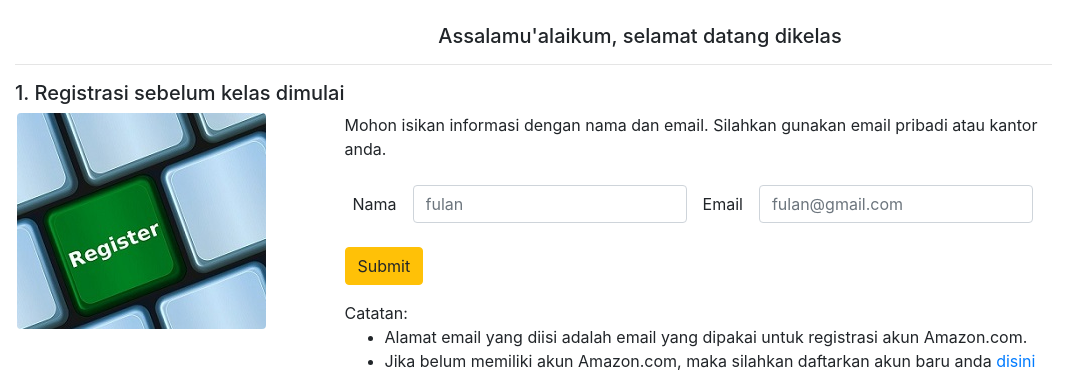
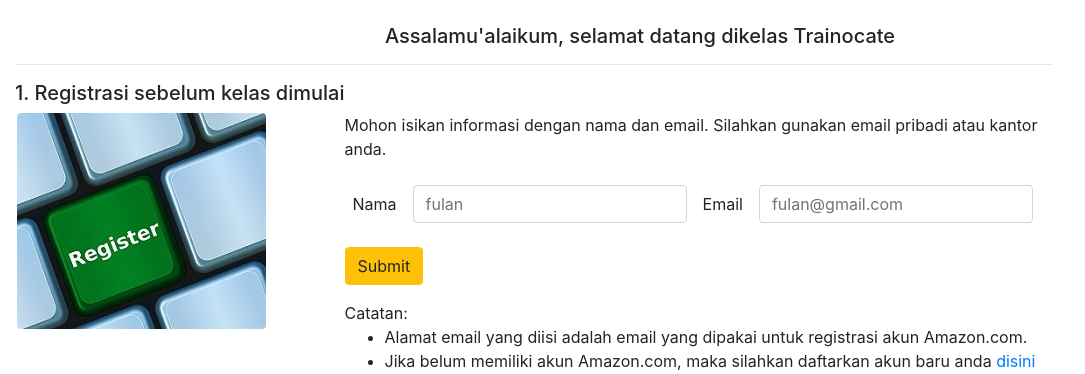
Before and after one commit to furqonm/python-flask-aws, a Flask app: template templates/base.html in a window 1280 px wide. Shown: the part 56-430 px from the top of the page, without its empty margins (0-1085 px from the left). Run offline with Flask 2, Linux system fonts and the light colour scheme; the template is opened without the code that fills it, so the values that code supplies are empty; some libraries are stand-ins or nearby versions.

Commit message:
Update base.html

```diff
--- a/templates/base.html
+++ b/templates/base.html
@@ -24,7 +24,7 @@
 
 <br/>
 <h5 style="text-align:center;">
-  Assalamu'alaikum, selamat datang dikelas {% block training %}{% endblock %}
+  Assalamu'alaikum, selamat datang dikelas Trainocate {% block training %}{% endblock %}
 </h5>
 
 <div class="col-lg-10">
```
